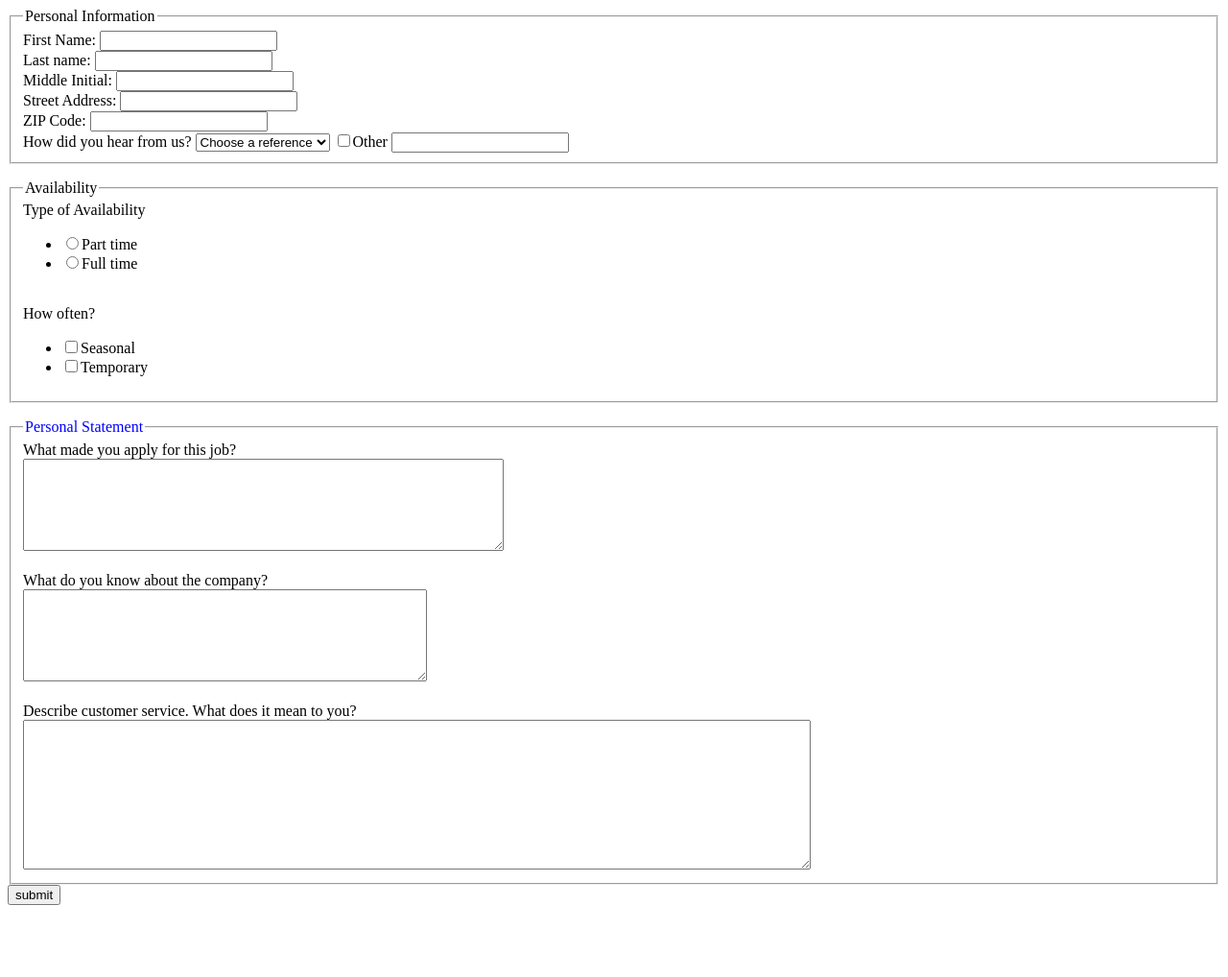
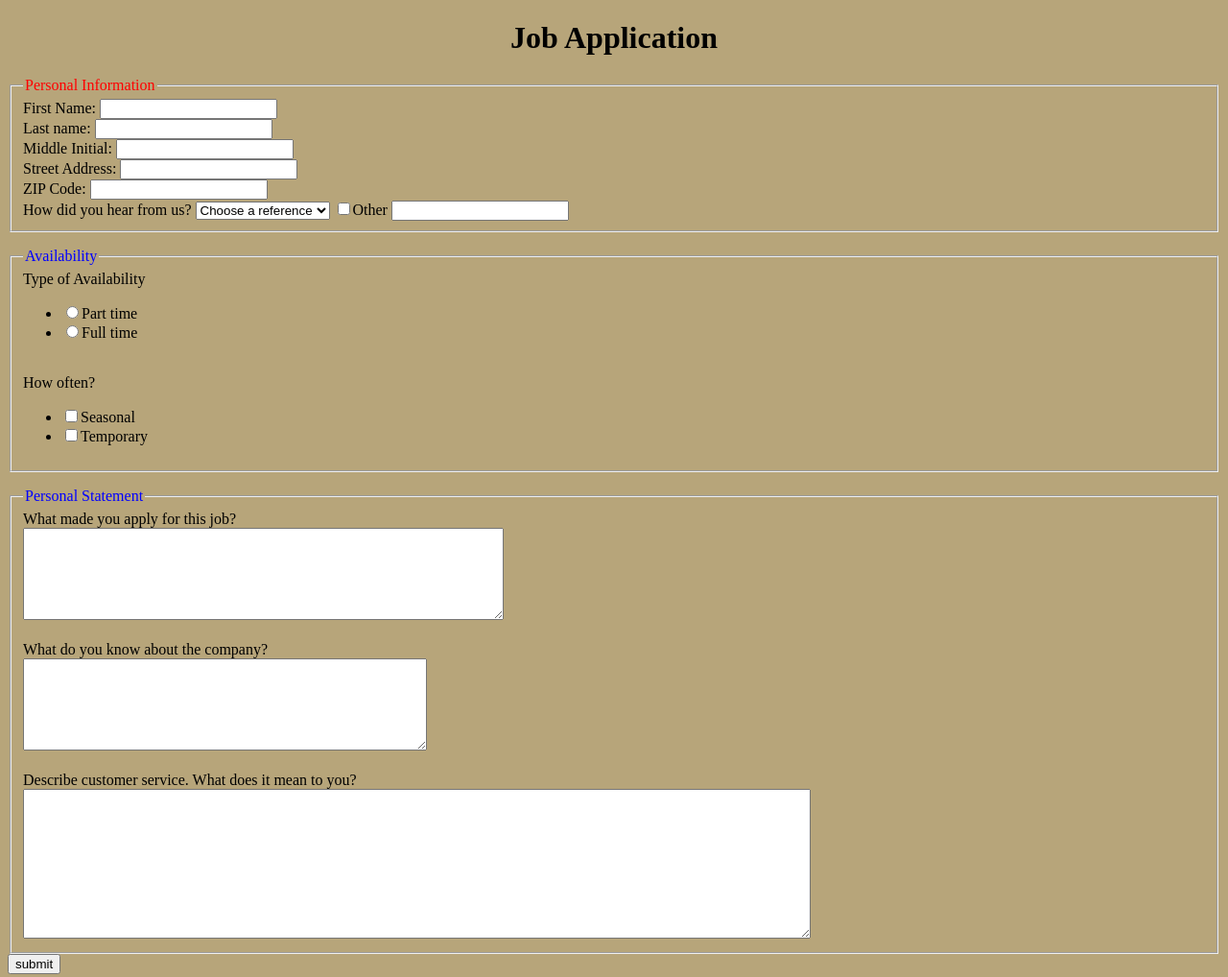
Before and after one commit to sjacob5-1923370/sjacob5-1923370.github.io, a plain HTML site: page jobApplicationForm.html in a window 1280 px wide. Shown: the whole page at 96% size. Before the commit the page ends 951 px from the top, so only its background shows below. Drawn offline with Linux system fonts and the light colour scheme.

Commit message:
Add files via upload
new updates

```diff
--- a/jobApplicationForm.html
+++ b/jobApplicationForm.html
@@ -5,12 +5,13 @@
 		<title>Job Application For Alex Burner</title>
 	</head>
 
-<body>
+<body style="background-color: #b7a57a">
 
+<h1><center>Job Application</h1>
 	<form name="input" action="http://gclass.alexburner.com/formtest.php" method="post">
 
 	<fieldset>
-		<legend>Personal Information</legend>
+		<legend style="color: red">Personal Information</legend>
 
 		First Name:
 		<input type="text" name="firstname"><br>
@@ -41,9 +42,9 @@
 	<p> </p>
 
 	<fieldset>
-		<legend>Availability</legend>
+		<legend style="color: blue">Availability</legend>
 
-		<label>Type of Availability</label>
+		<label >Type of Availability</label>
 			<ul>
 				<li><input type="radio" name="answer" value="parttime">Part time</li>
 				<li><input type="radio" name="answer" value="fulltime">Full time</li>
```
